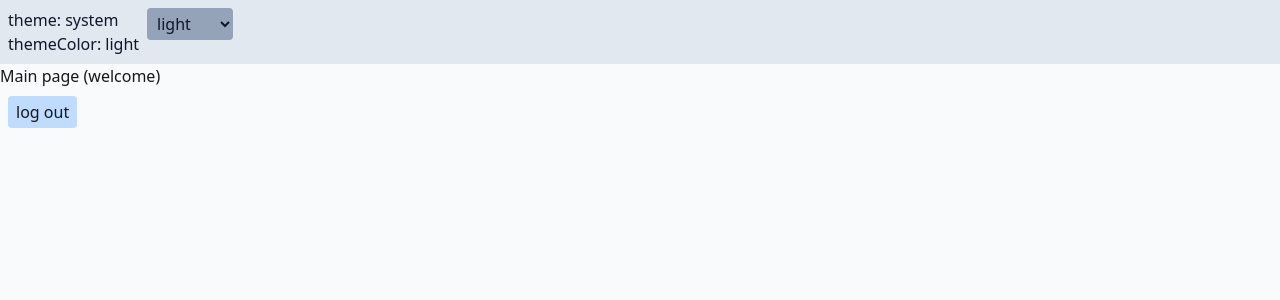
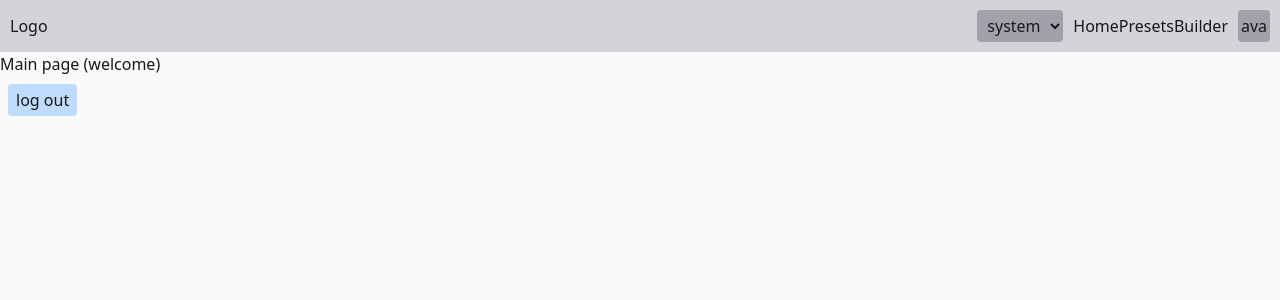
Before and after one commit to vladhaidukkk/setapper, a React (Create React App) app: page / in a window 1280 px wide. Shown: the top 300 px of the page. Built offline with nearby package versions, Linux system fonts and the light colour scheme; no server answers.

Commit message:
feat: create elemental header without all functionality

```diff
--- /dev/null
+++ b/src/pages/home/home.jsx
@@ -0,0 +1,79 @@
+import React, { useState } from 'react';
+import { useDispatch } from 'react-redux';
+import { logOut } from 'store/auth/auth.actions';
+import { Link } from 'react-router-dom';
+import { themeConstants } from 'utils/constants';
+import { useTheme } from 'hooks';
+
+function Home() {
+  const dispatch = useDispatch();
+  const { theme, changeTheme } = useTheme();
+
+  const [isOpened, setOpened] = useState(false);
+
+  const toggleOpened = () => {
+    setOpened((prev) => !prev);
+  };
+
+  const handleThemeChange = ({ target }) => {
+    changeTheme(target.value);
+  };
+
+  const handleLogOut = () => {
+    dispatch(logOut());
+  };
+
+  return (
+    <div>
+      <header className="flex justify-between items-center bg-zinc-300 dark:bg-zinc-900 p-2.5">
+        <div>Logo</div>
+        <nav className="flex space-x-2.5 items-center">
+          <select
+            className="bg-zinc-400 dark:bg-zinc-700 rounded px-1.5 py-1"
+            onChange={handleThemeChange}
+            value={theme}
+          >
+            <option value={themeConstants.LIGHT}>{themeConstants.LIGHT}</option>
+            <option value={themeConstants.DARK}>{themeConstants.DARK}</option>
+            <option value={themeConstants.SYSTEM}>{themeConstants.SYSTEM}</option>
+          </select>
+          <div>
+            <Link to="/">Home</Link>
+            <Link to="/presets">Presets</Link>
+            <Link to="/builder">Builder</Link>
+          </div>
+          <div className="relative">
+            <button type="button" onClick={toggleOpened}>
+              <div className="h-8 w-8 rounded flex justify-center items-center bg-zinc-400 dark:bg-zinc-700">ava</div>
+            </button>
+            <div
+              className={`${
+                isOpened ? 'block' : 'hidden'
+              } bg-zinc-300 dark:bg-zinc-900 rounded p-2.5 absolute top-full right-0`}
+            >
+              <ul>
+                <li>
+                  <Link to="/settings">Account</Link>
+                </li>
+                <li>
+                  <Link to="/settings">Settings</Link>
+                </li>
+                <li>
+                  <button type="button" onClick={handleLogOut}>
+                    Log out
+                  </button>
+                </li>
+              </ul>
+            </div>
+          </div>
+        </nav>
+      </header>
+      <h1>Main page (welcome)</h1>
+      <button className="bg-blue-200 rounded py-1 px-2 m-2" type="button" onClick={() => dispatch(logOut())}>
+        log out
+      </button>
+    </div>
+  );
+}
+
+export default Home;
--- a/src/pages/index.js
+++ b/src/pages/index.js
@@ -3,8 +3,8 @@ import Auth from 'pages/auth/auth';
 import Login from 'pages/auth/login/login';
 import Registration from 'pages/auth/registration/registration';
 import Builder from 'pages/builder/builder';
-import Main from 'pages/main/main';
+import Home from 'pages/home/home';
 import Presets from 'pages/presets/presets';
 
 export default Pages;
-export { Auth, Login, Registration, Builder, Main, Presets };
+export { Auth, Login, Registration, Builder, Home, Presets };
--- a/src/pages/main/main.jsx
+++ /dev/null
@@ -1,18 +0,0 @@
-import React from 'react';
-import { useDispatch } from 'react-redux';
-import { logOut } from 'store/auth/auth.actions';
-
-function Main() {
-  const dispatch = useDispatch();
-
-  return (
-    <div>
-      <h1>Main page (welcome)</h1>
-      <button className="bg-blue-200 rounded py-1 px-2 m-2" type="button" onClick={() => dispatch(logOut())}>
-        log out
-      </button>
-    </div>
-  );
-}
-
-export default Main;
--- a/src/pages/pages.jsx
+++ b/src/pages/pages.jsx
@@ -1,29 +1,10 @@
 import React from 'react';
 import { Outlet } from 'react-router-dom';
 import NotificationContainer from 'components/ui/notificationContainer';
-import { useTheme } from 'hooks';
-import { themeConstants } from 'utils/constants';
 
 function Pages() {
-  const { theme, themeColor, changeTheme } = useTheme();
-
-  const handleThemeChange = ({ target }) => {
-    changeTheme(target.value);
-  };
-
   return (
     <div className="bg-slate-50 dark:bg-slate-700 h-screen text-zinc-900 dark:text-zinc-50">
-      <header className="bg-slate-200 text-slate-900 dark:text-slate-200 dark:bg-slate-900 p-2 flex items-start space-x-2">
-        <ul>
-          <li>theme: {theme}</li>
-          <li>themeColor: {themeColor}</li>
-        </ul>
-        <select className="bg-slate-400 dark:bg-slate-700 rounded px-1.5 py-1" onChange={handleThemeChange}>
-          <option value={themeConstants.LIGHT}>{themeConstants.LIGHT}</option>
-          <option value={themeConstants.DARK}>{themeConstants.DARK}</option>
-          <option value={themeConstants.SYSTEM}>{themeConstants.SYSTEM}</option>
-        </select>
-      </header>
       <Outlet />
       <NotificationContainer />
     </div>
--- a/src/routes/app.routes.js
+++ b/src/routes/app.routes.js
@@ -1,5 +1,5 @@
 import React from 'react';
-import Pages, { Auth, Builder, Main, Presets } from 'pages';
+import Pages, { Auth, Builder, Home, Presets } from 'pages';
 import { Navigate } from 'react-router-dom';
 
 const appRoutes = [
@@ -9,7 +9,7 @@ const appRoutes = [
     children: [
       {
         index: true,
-        element: <Main />,
+        element: <Home />,
       },
       {
         path: 'auth/*',
```
